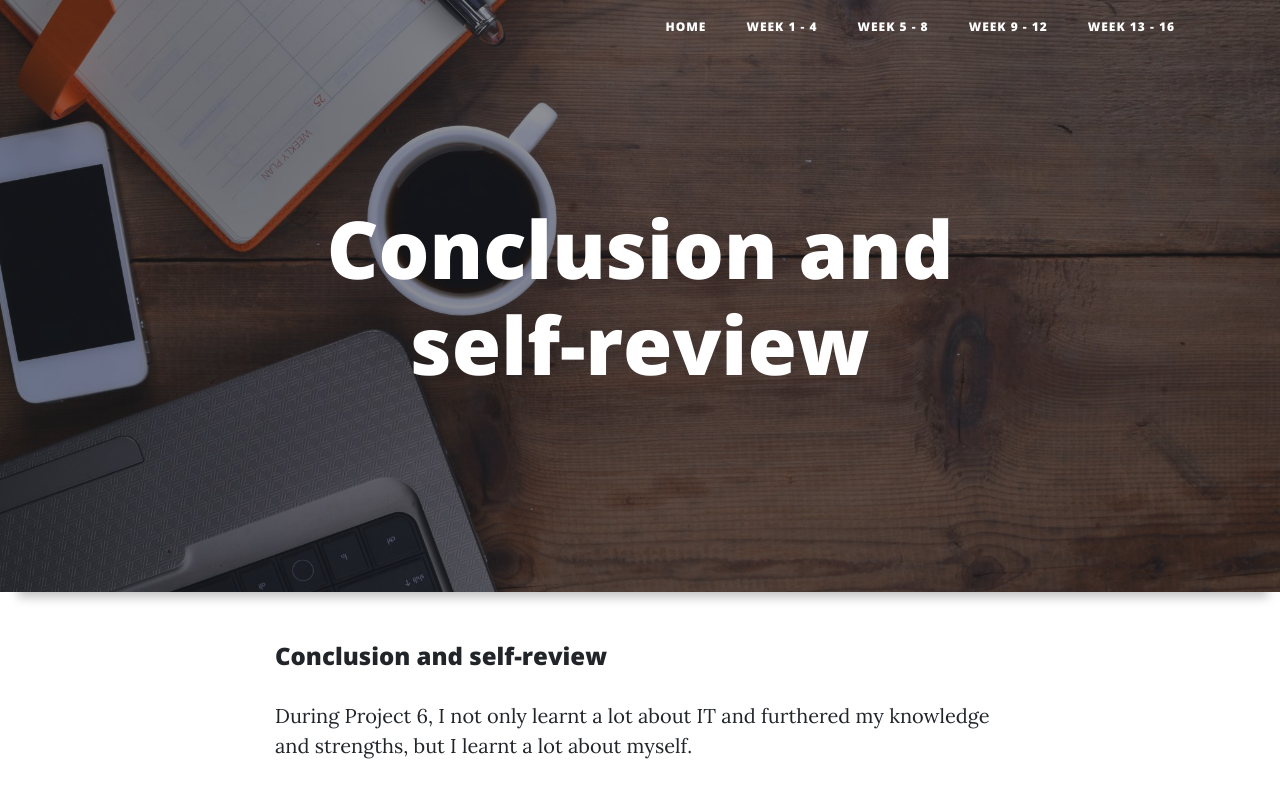
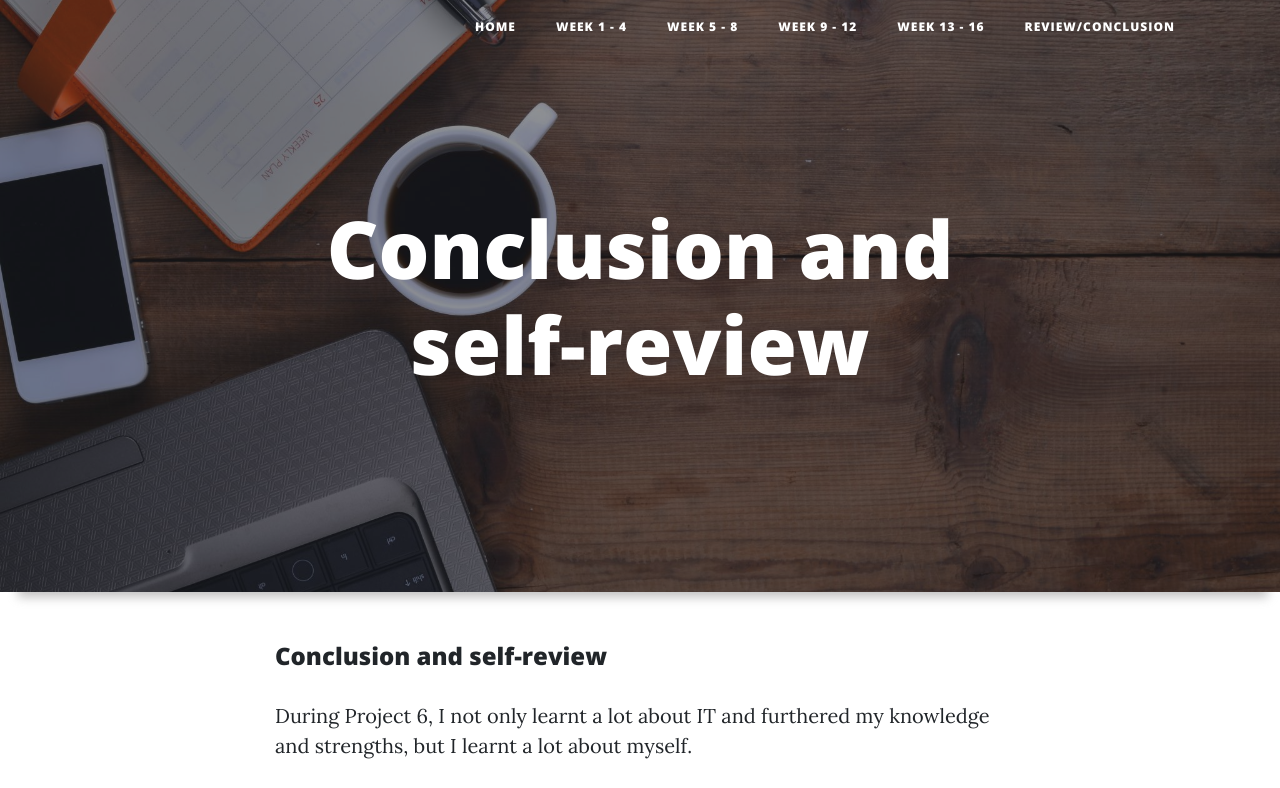
Before and after one commit to kyleal1/Studio6, a website: page review.html in a window 1280 px wide. Shown: the top 788 px of the page. Drawn offline with nearby package versions, Linux system fonts and the light colour scheme; a script that the page names is missing.

Commit message:
Final commit, had unsaved changed

```diff
--- a/review.html
+++ b/review.html
@@ -43,11 +43,14 @@
 		  <li class="nav-item">
             <a class="nav-link" href="week5.html">Week 5 - 8</a>
           </li>
-		  		  <li class="nav-item">
+		  <li class="nav-item">
             <a class="nav-link" href="week9.html">Week 9 - 12</a>
           </li>
-		  		  		  <li class="nav-item">
+		  <li class="nav-item">
             <a class="nav-link" href="week13.html">Week 13 - 16</a>
+          </li>
+		  <li class="nav-item">
+            <a class="nav-link" href="review.html">Review/conclusion</a>
           </li>
         </ul>
       </div>
```
